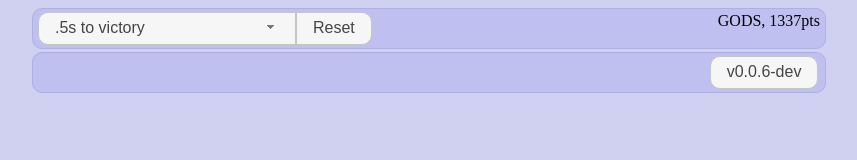
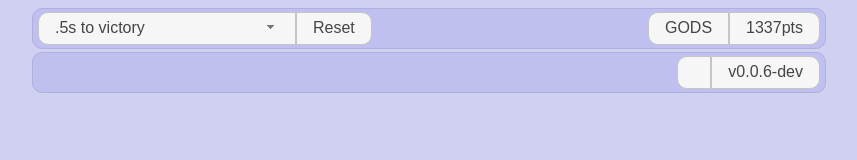
Before and after one commit to drachlyznardh/recipes, a plain HTML site: page page.html in a window 1280 px wide. Shown: the whole page, without its empty margins (211-1068 px from the left). Drawn offline with Linux system fonts and the light colour scheme.

Commit message:
All is buttons and groups now

```diff
--- a/engine.js
+++ b/engine.js
@@ -21,8 +21,8 @@ var load_game = (game_data, player_data) => {
 
 	log(`Done loading in ${time_desc(now() - loading_since)}`);
 }
-var set_player_name = (name) => { $('#profile').html(name || '<NO INFO>'); }
-var set_player_points = (points) => { $('#points').html((parseInt(points) || 0) + 'pts'); }
+var set_player_name = (name) => { $('#profile').val(name || '<NO INFO>'); }
+var set_player_points = (points) => { $('#points').val((parseInt(points) || 0) + 'pts'); }
 var set_scenario_list = (scenarios) => {
 	var scenario = $('#scenario');
 	scenarios //
@@ -30,7 +30,7 @@ var set_scenario_list = (scenarios) => {
 		.forEach(e => e.appendTo(scenario));
 }
 var set_version = (v) => { $('.version').val(v); }
-var chat = (msg) => { dbg(msg); $('.chat').html('<[' + msg + ']>'); }
+var chat = (msg) => { dbg(msg); $('.chat').val(msg); }
 var desc_res = (res) => { return res?.map(e => e[1] + ' ' + resources[e[0]].name)?.join(', '); }
 var desc_rec = (rec) => { return [[desc_res(rec?.req), desc_res(rec?.product)] //
 		.filter(e => e) //
@@ -43,7 +43,6 @@ var toggle_resume = (v) => { toggle_pause_resume(!v, v); }
 var toggle_pause_resume = (p, r) => {
 	$('input[name=pause]').toggle(p);
 	$('input[name=resume]').toggle(r);
-	$('.game_selector').controlgroup();
 }
 const configure_buttons = () => {
 	$('input[type=button]').button();
--- a/page.html
+++ b/page.html
@@ -14,13 +14,16 @@
 	</head><body>
 		<div class="main">
 			<div class="topbar bigbox">
-				<div class="game_selector controlgroup">
-					<select class="scenario" id="scenario" name="scenario"></select>
-					<input type="button" name="reset" value="Reset" onclick="reset()" />
+				<div class="game_selector">
+					<div class="controlgroup">
+						<select class="scenario" id="scenario" name="scenario"></select>
+						<input type="button" name="reset" value="Reset" onclick="reset()" />
+					</div>
 					<input type="button" name="pause" value="Pause" onclick="pause()" />
 					<input type="button" name="resume" value="Resume" onclick="resume()" />
-				</div><div class="player_recap">
-					<span id="profile">Profile</span>, <span id="points">points</span>
+				</div><div class="player_recap controlgroup">
+					<input type="button" id="profile" title="profile" />
+					<input type="button" id="points" title="points" />
 				</div><div class="clear">
 				</div>
 			</div><div class="board hidden">
@@ -29,8 +32,10 @@
 				<div class="clear"></div>
 			</div><div class="bottombar bigbox">
 				<input type="button" class="victory condition float_left hidden" />
-				<input type="button" class="version float_right" />
-				<div class="notification float_right"></div>
+				<div class="controlgroup float_right">
+					<input type="button" class="chat" title="chat" />
+					<input type="button" class="version" title="About this version" />
+				</div>
 				<div class="chat float_right"></div>
 				<div class="clear"></div>
 			</div>
```
